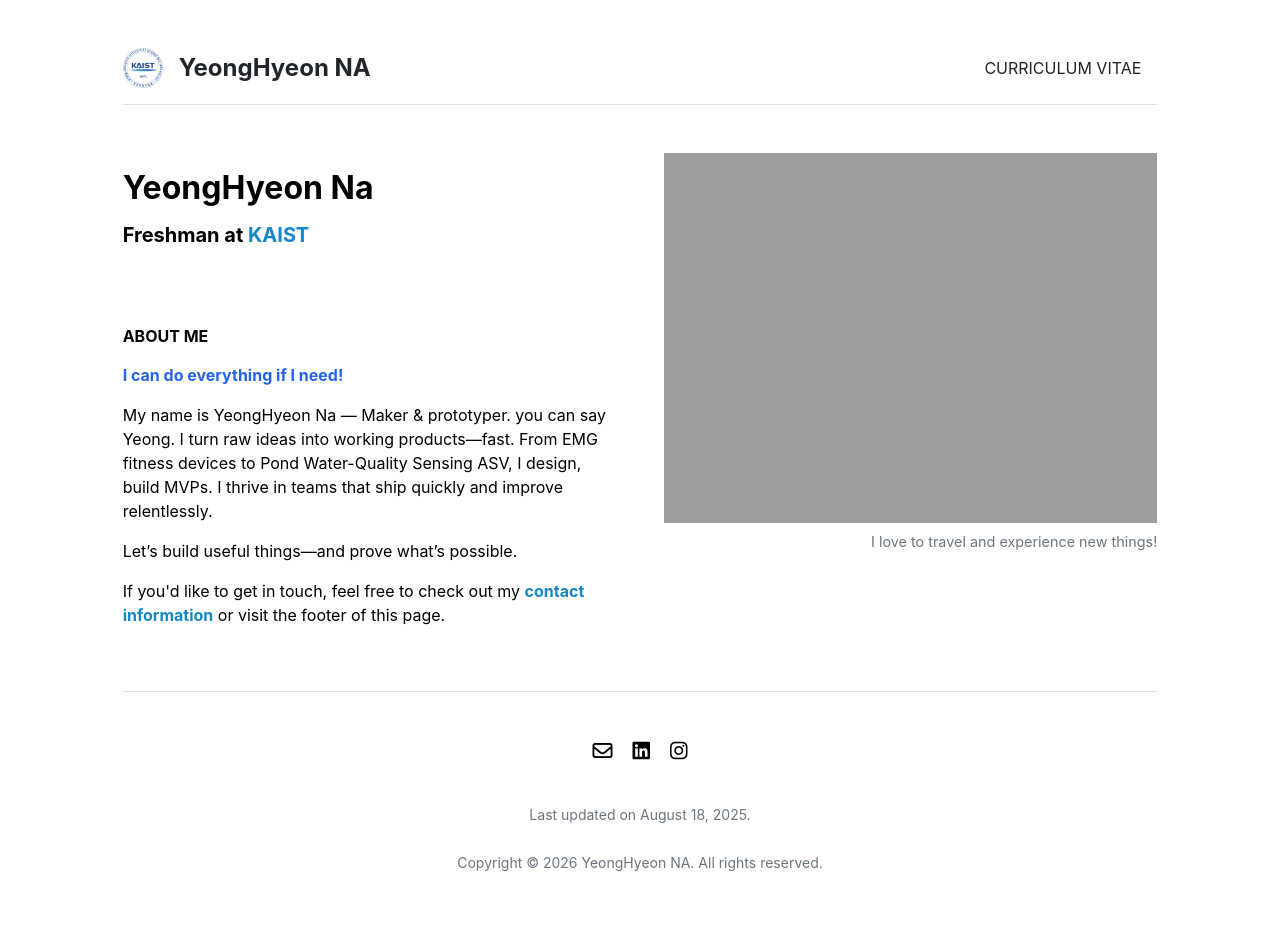
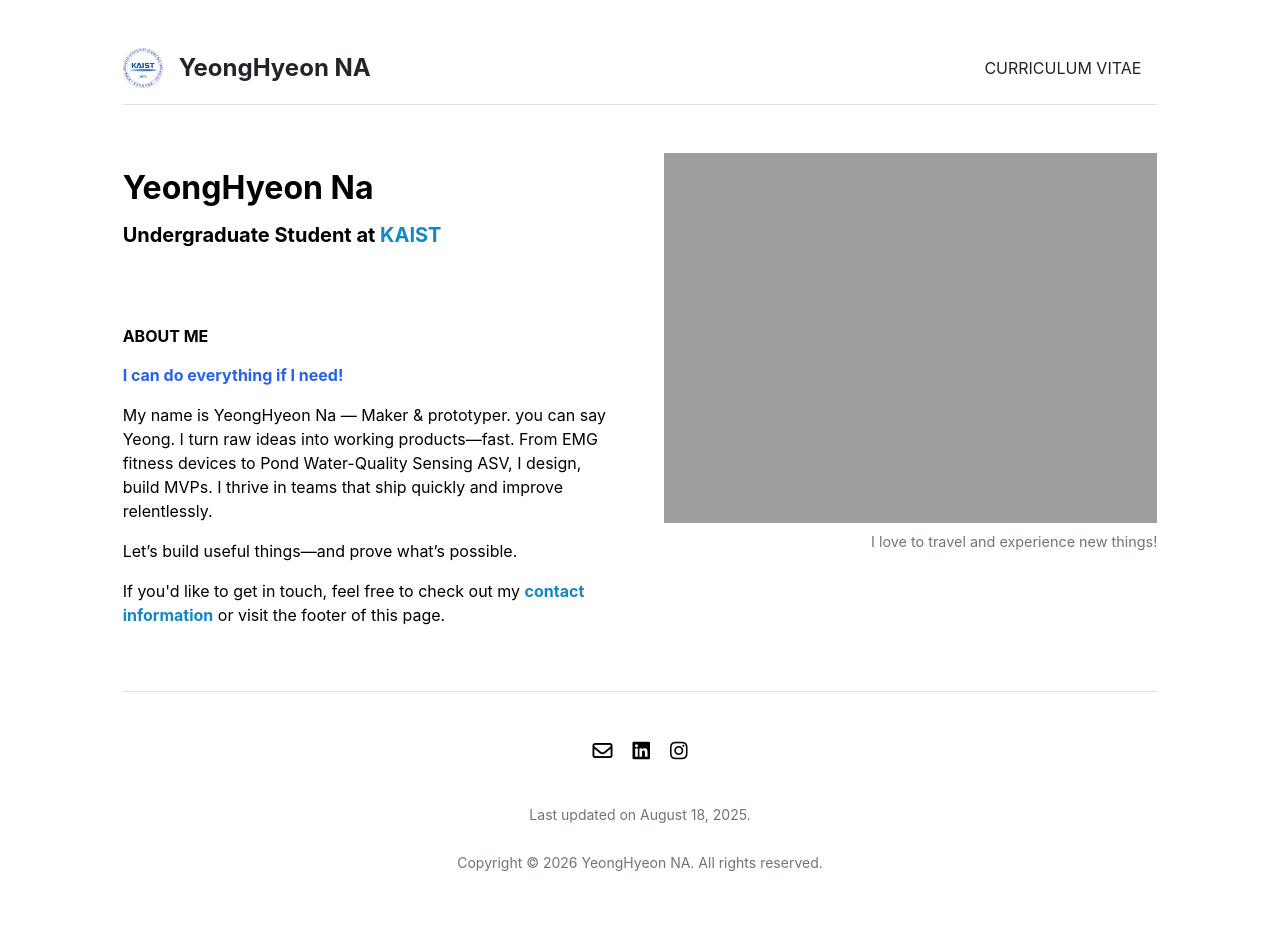
Before and after one commit to ynghyn-na/ynghyn-na.github.io, a Jekyll site: the page built from index.md, in a window 1280 px wide. Built offline with Jekyll 4.4.1, drawn with Linux system fonts in a browser that asks for light colours.

Commit message:
Update home.html

```diff
--- a/_layouts/home.html
+++ b/_layouts/home.html
@@ -6,7 +6,7 @@ layout: default
 
   <div class="col-md-6">
     <p style="line-height: 1.25"><h2 class="fw-bold">YeongHyeon Na</h2></p>
-    <p style="line-height: 1.25"><h5 class="fw-bold">Freshman at <a href="https://www.kaist.ac.kr" style="text-decoration-line: none"><font color="#1487C8">KAIST</font></a></h5></p>
+    <p style="line-height: 1.25"><h5 class="fw-bold">Undergraduate Student at <a href="https://www.kaist.ac.kr" style="text-decoration-line: none"><font color="#1487C8">KAIST</font></a></h5></p>
     <br>
     {{ content }}
   </div>
```
